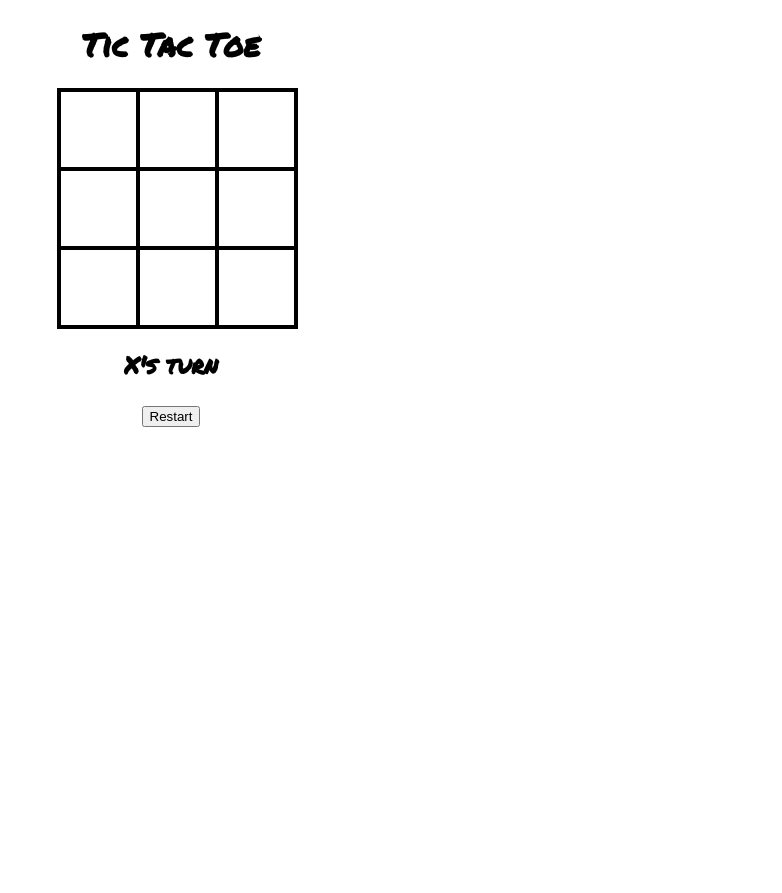
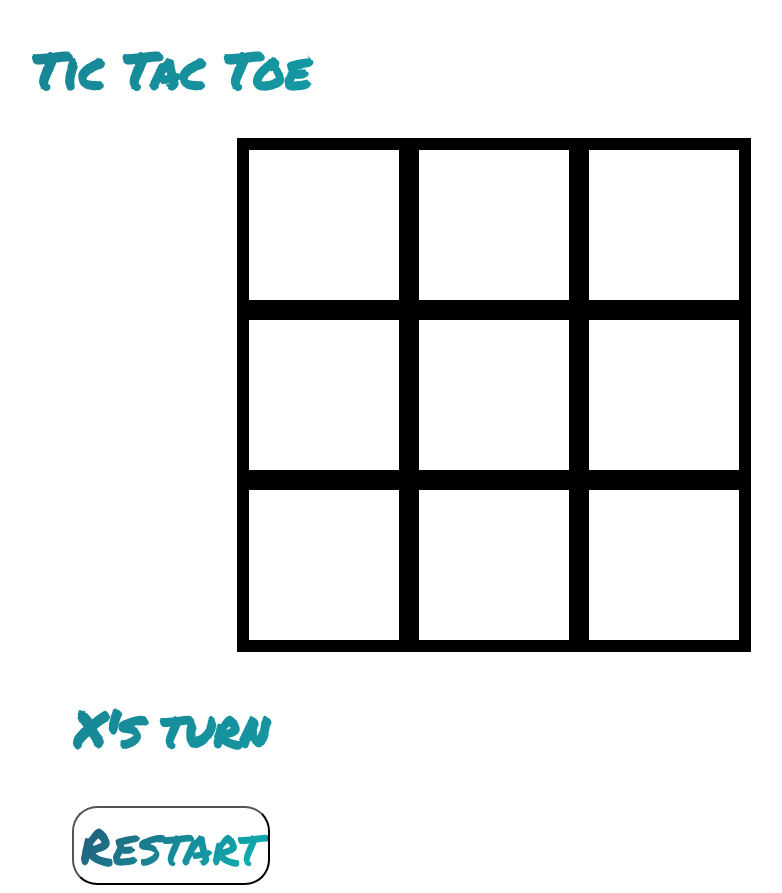
Before and after one commit to ShaikhJ18/TIC-TAC-TOE, a plain HTML site: page index.html in a window 1280 px wide. Shown: the whole page, without its empty margins (469-1251 px from the left). Before the commit the page ends 800 px from the top, so only its background shows below. Drawn offline with Linux system fonts and the light colour scheme; a web font is replaced by a local one.

Commit message:
added some styling will comeback to add more

```diff
--- a/styles.css
+++ b/styles.css
@@ -1,14 +1,55 @@
 @import url('https://fonts.googleapis.com/css2?family=Dela+Gothic+One&family=Lilita+One&family=Permanent+Marker&family=Roboto&display=swap');
+
+h1{
+    font-size: 50px;
+    background-color: #0cbaba;
+    background-image: linear-gradient(315deg, #0cbaba 0%, #380036 74%);
+    background-size: 300%;
+    -webkit-background-clip: text;
+    -webkit-text-fill-color: transparent;
+    animation: animated_text 10s ease-in-out infinite;
+    -moz-animation: animated_text 10s ease-in-out infinite;
+    -webkit-animation: animated_text 10s ease-in-out infinite;
+}
+
+#restartBtn,#statusText{
+    font-size: 50px;
+    font-family: 'Permanent Marker', cursive;
+    border-radius: 25px;
+    background-color: #0cbaba;
+    background-image: linear-gradient(315deg, #0cbaba 0%, #380036 74%);
+    background-size: 300%;
+    -webkit-background-clip: text;
+    -webkit-text-fill-color: transparent;
+    animation: animated_text 10s ease-in-out infinite;
+    -moz-animation: animated_text 10s ease-in-out infinite;
+    -webkit-animation: animated_text 10s ease-in-out infinite;
+
+}
+@keyframes animated_text {
+0% { background-position: 0px 50%; }
+50% { background-position: 100% 50%; }
+100% { background-position: 0px 50%; }
+}
 .cell{
-    width: 75px;
-    height: 75px;
-    border: 2px solid;
+    width: 150px;
+    height: 150px;
+    border: 10px solid;
     box-shadow: 0 0 0 2px;
-    line-height: 75px;
-    font-size: 50px;
+    line-height: 100px;
+    font-size: 145px;
     cursor: pointer;
+    background-color: #7ee8fa;
+    background-image: linear-gradient(315deg, #7ee8fa 0%, #80ff72 74%);
+    background-size: 300%;
+    -webkit-background-clip: text;
+    -webkit-text-fill-color: transparent;
+    animation: animated_text 10s ease-in-out infinite;
+    -moz-animation: animated_text 10s ease-in-out infinite;
+    -webkit-animation: animated_text 10s ease-in-out infinite;
 }
 #gameContainer{
+    background-color: white;
     font-family: 'Permanent Marker', cursive;;
     text-align: center;
 }
@@ -16,5 +57,5 @@
     display: grid;
     grid-template-columns: repeat(3, auto);
     width: 225px;
-    margin: auto;
+    margin-left: 700px;
 }
```
